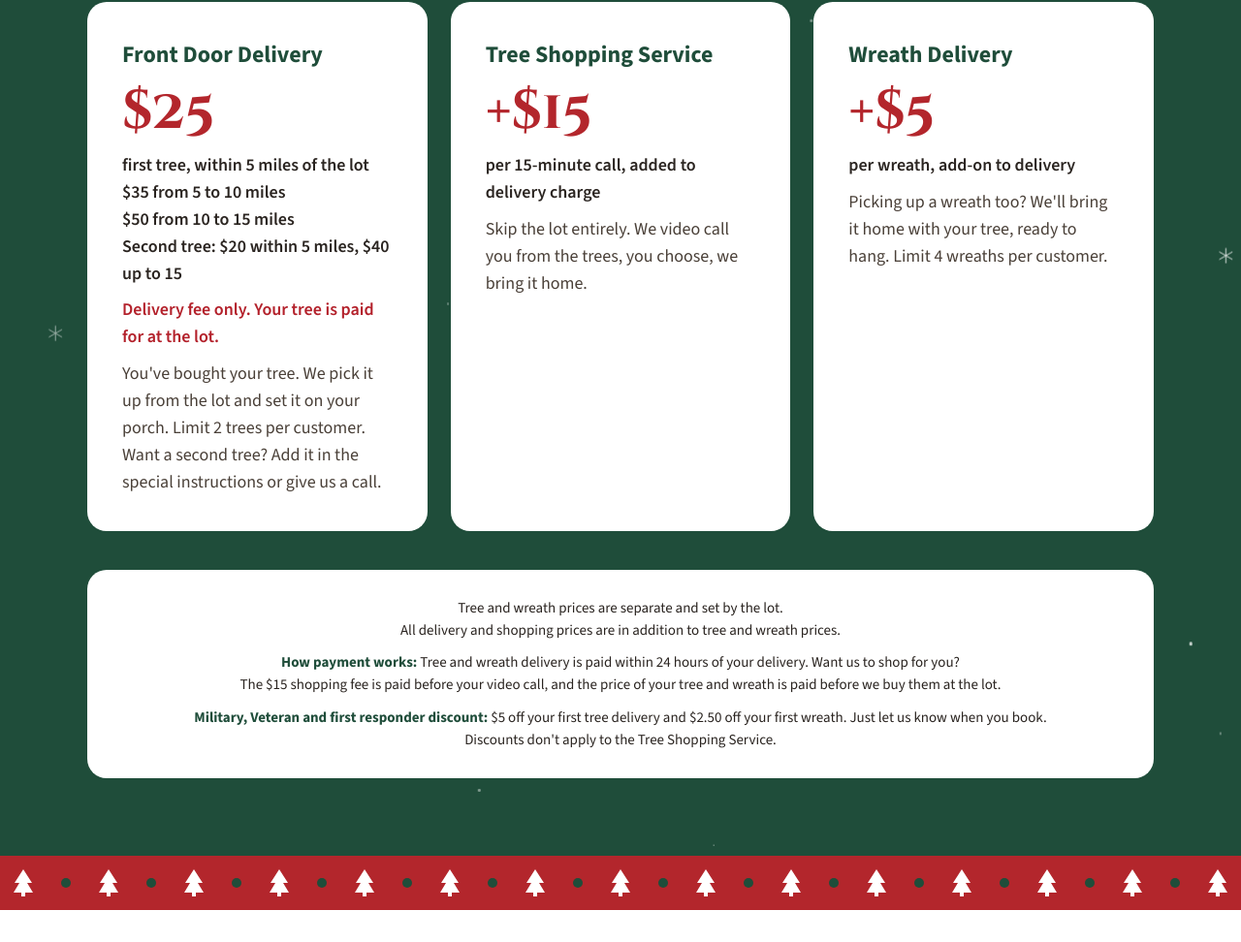
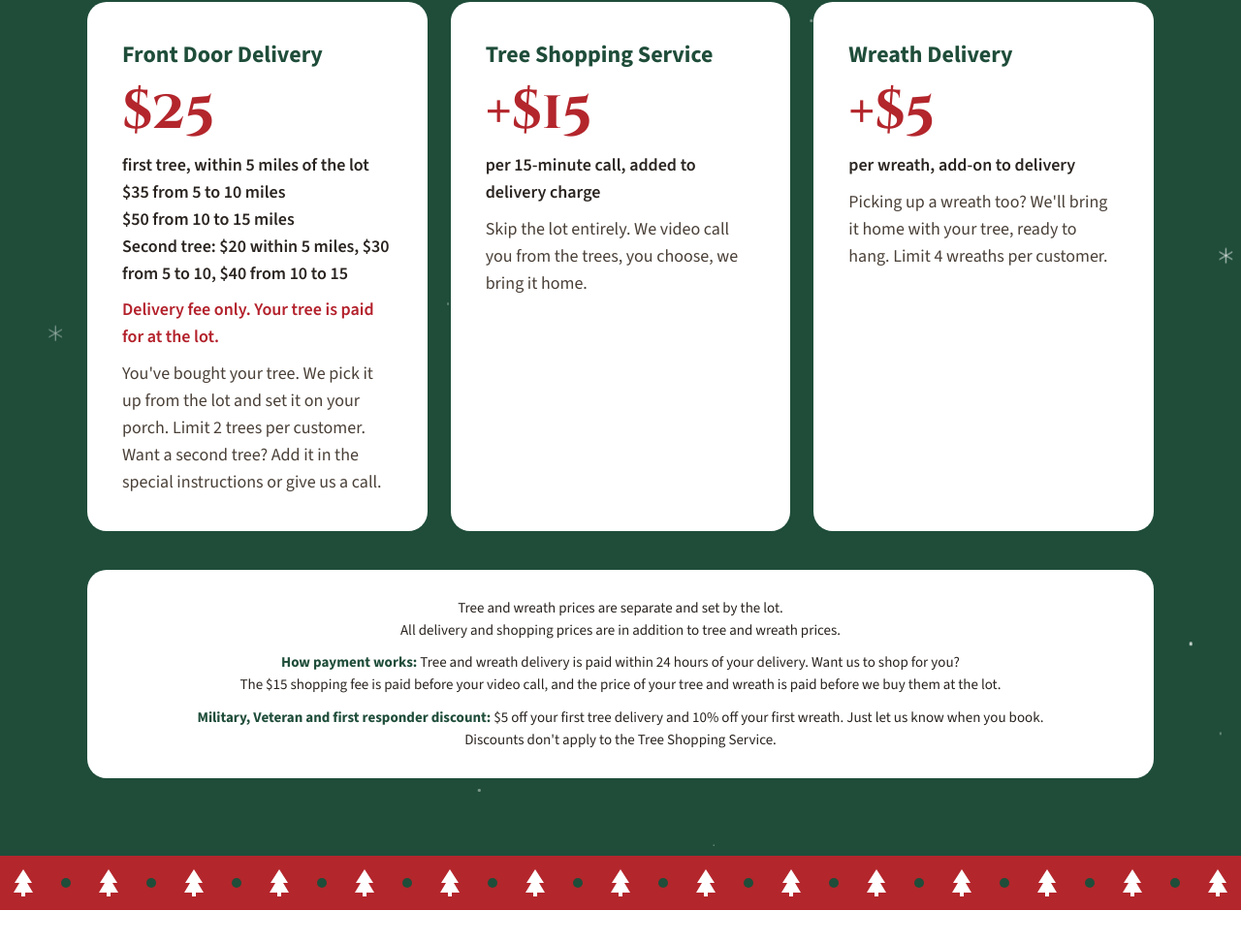
Before and after one commit to jkbruggy/themerrymule, a plain HTML site: page index.html in a window 1280 px wide. Shown: the part 2367-3339 px from the top of the page at 97% size. Drawn offline with nearby package versions, Linux system fonts and the light colour scheme; no server answers; a web font is replaced by a local one.

Commit message:
Update index.html

```diff
--- a/index.html
+++ b/index.html
@@ -229,14 +229,14 @@ j=d.createElement(s),dl=l!='dataLayer'?'&l='+l:'';j.async=true;j.src=
 <h2 class="h2" style="color:#fff">What it costs:</h2>
 </div>
 <div style="display:grid;grid-template-columns:repeat(auto-fit,minmax(260px,1fr));gap:24px;max-width:1100px;width:100%;margin:0 auto">
-<div class="mm-price"><h3>Front Door Delivery</h3><p class="amt">$25</p><p style="font-weight:600">first tree, within 5 miles of the lot<br>$35 from 5 to 10 miles<br>$50 from 10 to 15 miles<br>Second tree: $20 within 5 miles, $40 up to 15</p><p style="font-weight:600;color:#B3202A">Delivery fee only. Your tree is paid for at the lot.</p><p style="color:#4A4038">You've bought your tree. We pick it up from the lot and set it on your porch. Limit 2 trees per customer. Want a second tree? Add it in the special instructions or give us a call.</p></div>
+<div class="mm-price"><h3>Front Door Delivery</h3><p class="amt">$25</p><p style="font-weight:600">first tree, within 5 miles of the lot<br>$35 from 5 to 10 miles<br>$50 from 10 to 15 miles<br>Second tree: $20 within 5 miles, $30 from 5 to 10, $40 from 10 to 15</p><p style="font-weight:600;color:#B3202A">Delivery fee only. Your tree is paid for at the lot.</p><p style="color:#4A4038">You've bought your tree. We pick it up from the lot and set it on your porch. Limit 2 trees per customer. Want a second tree? Add it in the special instructions or give us a call.</p></div>
 <div class="mm-price"><h3>Tree Shopping Service</h3><p class="amt">+$15</p><p style="font-weight:600">per 15-minute call, added to delivery charge</p><p style="color:#4A4038">Skip the lot entirely. We video call you from the trees, you choose, we bring it home.</p></div>
 <div class="mm-price"><h3>Wreath Delivery</h3><p class="amt">+$5</p><p style="font-weight:600">per wreath, add-on to delivery</p><p style="color:#4A4038">Picking up a wreath too? We'll bring it home with your tree, ready to hang. Limit 4 wreaths per customer.</p></div>
 </div>
 <div style="max-width:1100px;width:100%;margin:0 auto;background:#fff;border-radius:20px;padding:28px 32px;display:flex;flex-direction:column;gap:10px;text-align:center;font-size:15px;color:var(--ink)">
 <p style="margin:0">Tree and wreath prices are separate and set by the lot.<br>All delivery and shopping prices are in addition to tree and wreath prices.</p>
 <p style="margin:0"><strong style="color:var(--green)">How payment works:</strong> Tree and wreath delivery is paid within 24 hours of your delivery. Want us to shop for you?<br>The $15 shopping fee is paid before your video call, and the price of your tree and wreath is paid before we buy them at the lot.</p>
-<p style="margin:0"><strong style="color:var(--green)">Military, Veteran and first responder discount:</strong> $5 off your first tree delivery and $2.50 off your first wreath. Just let us know when you book.<br>Discounts don't apply to the Tree Shopping Service.</p>
+<p style="margin:0"><strong style="color:var(--green)">Military, Veteran and first responder discount:</strong> $5 off your first tree delivery and 10% off your first wreath. Just let us know when you book.<br>Discounts don't apply to the Tree Shopping Service.</p>
 </div>
 </div>
 </section>
```
